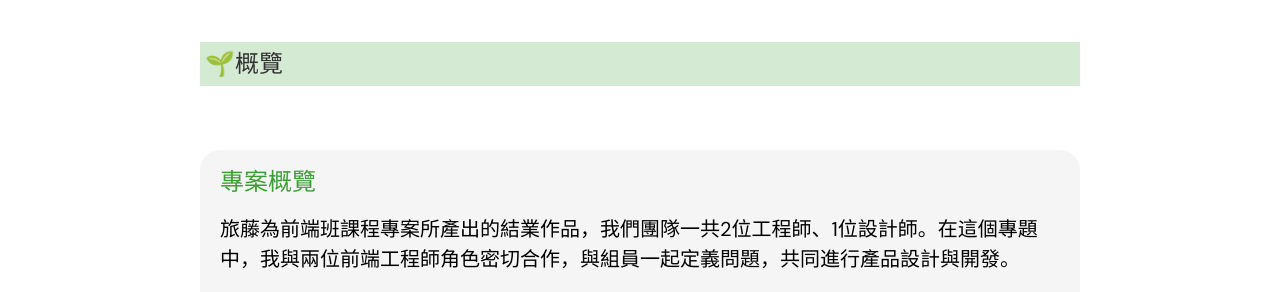
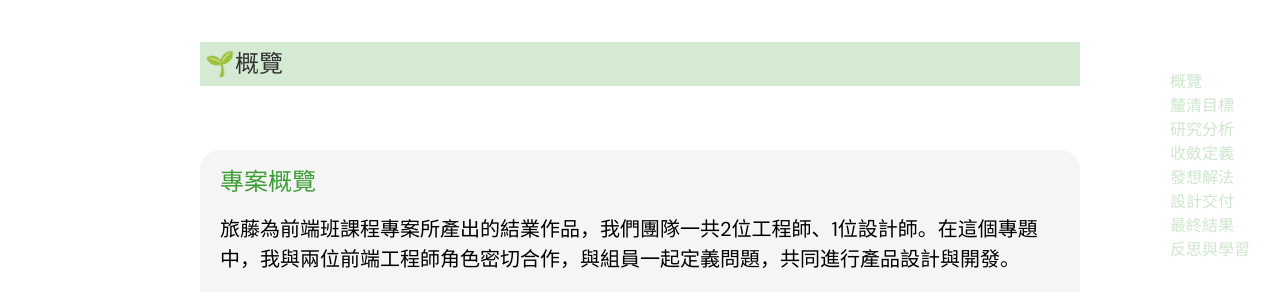
Before and after one commit to yizhen030wala/portfolio, a React (Vite) app: page /portfolio/reto in a window 1280 px wide. Shown: the part 488-780 px from the top of the page. Built offline with nearby package versions, Linux system fonts and the light colour scheme.

Commit message:
0408 link update

```diff
--- a/src/pages/works/work1.jsx
+++ b/src/pages/works/work1.jsx
@@ -94,7 +94,16 @@ const Work1 = () => {
                 </div>
             </div>
             <main className='portfolio reto'>
-
+                <div className="position_control">
+                    <a href="#reto_1">概覽</a>
+                    <a href="#reto_2">釐清目標</a>
+                    <a href="#reto_3">研究分析</a>
+                    <a href="#reto_4">收斂定義</a>
+                    <a href="#reto_5">發想解法</a>
+                    <a href="#reto_6">設計交付</a>
+                    <a href="#reto_7">最終結果</a>
+                    <a href="#reto_8">反思與學習</a>
+                </div>
                 <div className="port_content">
 
                     <div className="text_wrap">
--- a/src/pages/works/works.scss
+++ b/src/pages/works/works.scss
@@ -193,6 +193,7 @@ main.portfolio.png {
 
 // ===================
 main.portfolio.reto {
+    position: relative;
     .porject_info {
         .col {
             .row {
@@ -201,6 +202,28 @@ main.portfolio.reto {
                 }
             }
         }
+    }
+    .position_control{
+        position: absolute;
+        position: fixed;
+        bottom: 50px;
+        right: 30px;
+        // background-color: $color_white;
+        @include showFlex_column;
+        opacity: 50%;
+        a{
+            color: #3D9D35;
+            opacity: 50%;
+            // text-align: center;
+            &:hover{
+                opacity: 100%;
+            }
+        }
+        @media screen and (max-width: 1024px) {
+            display: none;
+
+        }
+
     }
 
     .text_wrap {
```
